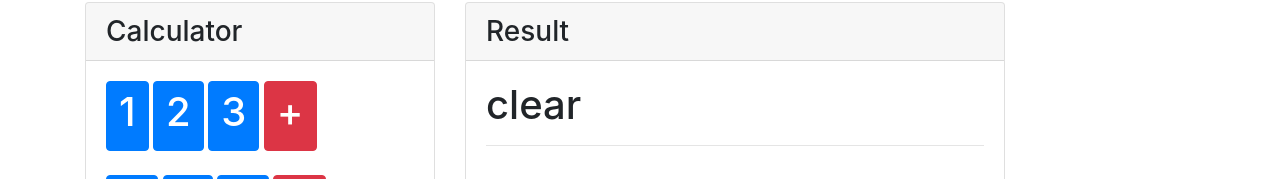
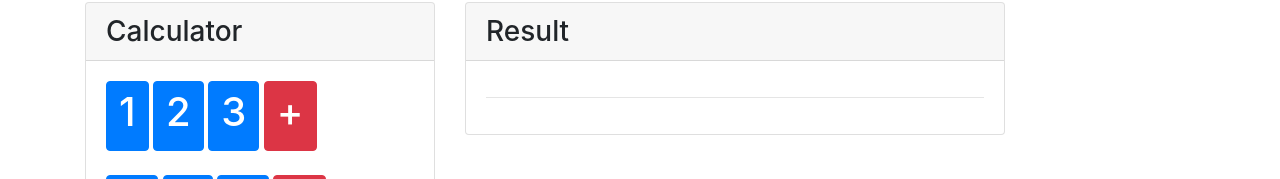
Before and after one commit to nguyendanny91/jQueryCalculator, a plain HTML site: page index.html in a window 1280 px wide. Both pictures are taken after a click on the button "clear". Shown: the part 256-435 px from the top of the page. Drawn offline with nearby package versions, Linux system fonts and the light colour scheme.

Commit message:
some touch

```diff
--- a/calc.js
+++ b/calc.js
@@ -2,45 +2,92 @@ $(document).ready(function() {
     // var number = [0,1,2,3,4,5,6,7,8,9]
     // var operators = ["+","-","*","/","^"]
     // var equalSign="="
+    var operatorDict = {"divide":"/", "minus":"-", "plus":"+", "times":"*", "power":"^"}
     var firstNumber=[]
+    var firstNumberValue = 0
+    var secondNumberValue = 0
     var secondNumber =[]
     var operator=[]
     var wholeThing = []
     var operatorHit = false;
     var operatorLock = false;
     var flagerror = false;
+    var finalResult = 0;
+    var functionCompleted = false;
+    var reset = function() {
+        firstNumber=[]
+        firstNumberValue = 0
+        secondNumberValue = 0
+        secondNumber =[]
+        operator=[]
+        wholeThing = []
+        operatorHit = false;
+        operatorLock = false;
+        flagerror = false;
+        finalResult = 0;
+        functionCompleted = false;
+    }
 
     $(".btn").on("click", function() {
+        var key = $(this).attr("value")
         var every = $(this).attr("type")
+
+        if(key=="clear"){
+            reset()
+            $('#first-number').empty();
+            $('#second-number').empty();
+            $('#operator').empty();
+            $('#final-result').empty()
+            console.log("this is it"+firstNumber)
+        } else
+        {
+        if(functionCompleted){
+                reset()
+                $('#first-number').empty();
+                $('#second-number').empty();
+                $('#operator').empty();
+                $('#final-result').empty()
+        }
+
         wholeThing.push(every)
-        console.log(wholeThing)
-        // var flagerror = false
         if (wholeThing[wholeThing.length-1] =="operator"){
             if (wholeThing[wholeThing.length-2]=="operator") {
                 flagerror =true;
-                console.log("Error appearsError appearsError appearsError appears")
             }
             operatorHit = true;
             console.log(wholeThing[wholeThing.length-1])
             console.log(operatorHit)
         }
-        var key = $(this).attr("value")
+        if (key == "equals"){
+            functionCompleted = true;
+            var mathFullFormula = firstNumberValue+operatorDict[operator]+secondNumberValue
+            finalResult = eval(mathFullFormula)
+            console.log(mathFullFormula)
+            console.log(finalResult)
+            $('#final-result').html(finalResult);
+            key=""
+        } else {
             if (operatorLock) {
                 secondNumber.push(key)
+                secondNumberValue = secondNumberValue*10+Number(key)
+                console.log("This is the second number "+secondNumberValue)
             }   else    {
                     if (operatorHit){
                         operator.push(key)
                         operatorLock = true;
                     } else{
                         firstNumber.push(key)
+                        firstNumberValue = firstNumberValue*10+Number(key)
+                        console.log("This is the first number "+firstNumberValue)
                 }
             }
+        }
+
             console.log("first "+ firstNumber)
         console.log("second "+secondNumber)
         console.log("oper "+ operator)
-        })
 
-    $(".btn").on("click", function() {
+
         if (flagerror == false)
             {
            // display firstnumber function
@@ -58,7 +105,9 @@ $(document).ready(function() {
            $('#second-number').html(secondNumberCombine);
           //
           // operator
-          $('#operator').text(operator);
+          console.log(operator+" "+ operatorDict[operator])
+          $('#operator').text(operatorDict[operator]);
+
         }
         else
             {
@@ -70,6 +119,9 @@ $(document).ready(function() {
             $('#second-number').html(secondNumber);
             $('#operator').html(operator);
 
+
+            }
         }
     })
+
 })
--- a/index.html
+++ b/index.html
@@ -62,6 +62,7 @@
             <h1 id="first-number" type= "number"></h1>
             <h1 id= "operator" type = "operator"></h1>
             <h1 id="second-number" type= "number"></h1>
+            <h1 id="final-result" type= "number"></h1>
             <hr>
             <h1 id="result"></h1>
           </div>
```
Lines whose indentation alone changed are shown as unchanged.
